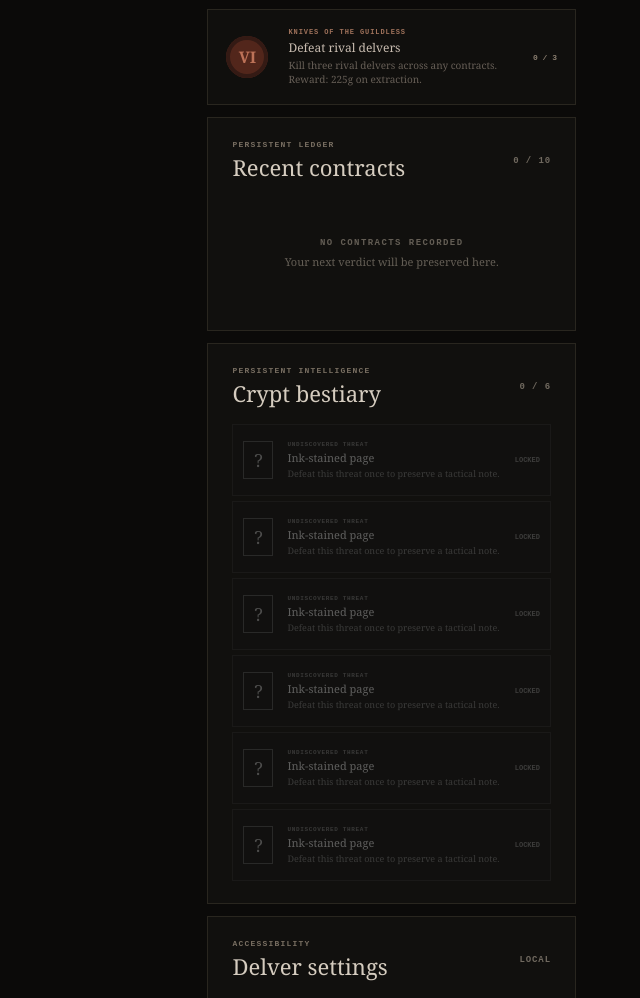
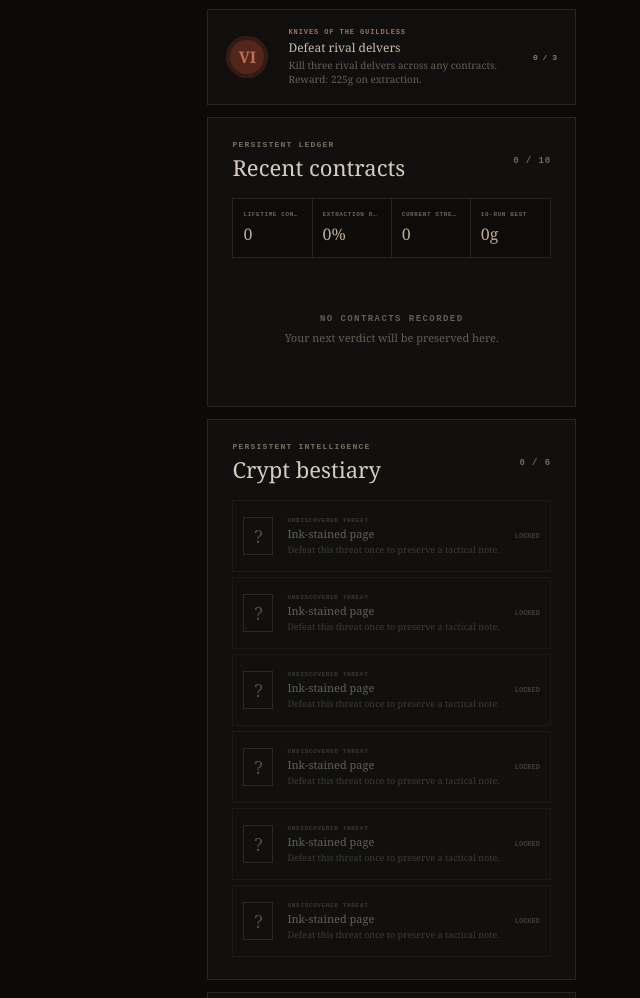
Before and after one commit to AES256Afro/DarkPix, a website built with Vite: page index.html in a window 1280 px wide. Shown: the part 2781-3779 px from the top of the page, without its empty margins (640-1280 px from the left). Built offline with nearby package versions, Linux system fonts and the light colour scheme.

Commit message:
Add contract record summary

```diff
--- a/src/game/profile.ts
+++ b/src/game/profile.ts
@@ -174,6 +174,33 @@ export function normalizeProfile(value: unknown): Profile {
 
 export function boneKillCount(profile: Pick<Profile, "threatKills">): number {
   return profile.threatKills.skeleton + profile.threatKills.crawler + profile.threatKills.mimic + profile.threatKills.warden;
+}
+
+export interface ContractRecordSummary {
+  totalContracts: number;
+  extractionRate: number;
+  currentExtractStreak: number;
+  recentBestGold: number;
+}
+
+export function contractRecordSummary(profile: Pick<Profile, "extracts" | "deaths" | "raidHistory">): ContractRecordSummary {
+  const extracts = nonnegativeInteger(profile.extracts, MAX_OUTCOME_COUNT);
+  const deaths = nonnegativeInteger(profile.deaths, MAX_OUTCOME_COUNT);
+  const totalContracts = extracts + deaths;
+  let currentExtractStreak = 0;
+  let recentBestGold = 0;
+  let streakOpen = true;
+  for (const entry of profile.raidHistory.slice(0, RAID_HISTORY_LIMIT)) {
+    if (streakOpen && entry.reason === "extracted") currentExtractStreak += 1;
+    else streakOpen = false;
+    recentBestGold = Math.max(recentBestGold, nonnegativeInteger(entry.goldDelta, MAX_GOLD));
+  }
+  return {
+    totalContracts,
+    extractionRate: totalContracts > 0 ? Math.round((extracts / totalContracts) * 100) : 0,
+    currentExtractStreak,
+    recentBestGold,
+  };
 }
 
 function boundedRaidThreatKills(result: RaidResult): Record<ThreatKind, number> {
--- a/src/main.ts
+++ b/src/main.ts
@@ -4,7 +4,7 @@ import { createSaveBackup, parseSaveBackup } from "./game/backup";
 import { BESTIARY, CLASSES, CLASS_ABILITIES, CLASS_PERKS, CRAFTING_RECIPES, MERCHANT_OFFERS, RARITY_COLOR, formatTime, levelForXp, merchantOfferUnlocked, progressionBonuses } from "./game/data";
 import { equippedPower, loadoutStats, saleNeedsConfirmation, sortStash, toggleEquippedItem } from "./game/loadout";
 import { loadPreferences, savePreferences } from "./game/preferences";
-import { BONE_BOUNTY_TARGET, RIVAL_BOUNTY_TARGET, beginRaidEscrow, boneKillCount, clearRaidEscrow, craftItem, createRaidEscrow, loadProfile, loadRaidEscrow, purchaseItem, raidXpBreakdown, saveProfile, sellStashItem, settleInterruptedRaid, settleRaid } from "./game/profile";
+import { BONE_BOUNTY_TARGET, RIVAL_BOUNTY_TARGET, beginRaidEscrow, boneKillCount, clearRaidEscrow, contractRecordSummary, craftItem, createRaidEscrow, loadProfile, loadRaidEscrow, purchaseItem, raidXpBreakdown, saveProfile, sellStashItem, settleInterruptedRaid, settleRaid } from "./game/profile";
 import { raidEntryStatus, raidRules } from "./game/raid";
 import type { DarkPixGame } from "./game/game";
 import type { ClassId, GamePreferences, Item, Profile, RaidMode, RaidResult } from "./game/types";
@@ -138,6 +138,7 @@ function renderLobby(): void {
   const previewStats = loadoutStats(previewLoadout);
   const packedVigor = equippedPower(previewLoadout, "armor") + previewStats.health;
   const boneKills = boneKillCount(profile);
+  const contractRecord = contractRecordSummary(profile);
   app.innerHTML = `
     <main class="lobby">
       <header class="lobby-header">
@@ -287,6 +288,12 @@ function renderLobby(): void {
             </section>
             <section class="journal-panel" aria-labelledby="journal-heading">
               <div class="panel-heading"><span><small>PERSISTENT LEDGER</small><strong id="journal-heading">Recent contracts</strong></span><b>${profile.raidHistory.length} / 10</b></div>
+              <div class="journal-summary" aria-label="Contract record summary">
+                <span><small>LIFETIME CONTRACTS</small><strong>${contractRecord.totalContracts}</strong></span>
+                <span><small>EXTRACTION RATE</small><strong>${contractRecord.extractionRate}%</strong></span>
+                <span><small>CURRENT STREAK</small><strong>${contractRecord.currentExtractStreak}</strong></span>
+                <span><small>10-RUN BEST</small><strong>${contractRecord.recentBestGold}g</strong></span>
+              </div>
               <div class="journal-list">
                 ${profile.raidHistory.length ? profile.raidHistory.map((entry) => {
                   const rules = raidRules(entry.raidMode);
--- a/src/style.css
+++ b/src/style.css
@@ -212,6 +212,11 @@ button:focus-visible, a:focus-visible { outline: 2px solid var(--cyan); outline-
 .contract-card p { margin: 3px 0 0; color: #675f57; font: 10px/1.35 Georgia, serif; }
 .contract-card > b { color: #8b7f70; font: 700 8px ui-monospace, monospace; }
 .journal-panel, .bestiary-panel { padding: 22px 24px; border: 1px solid #29261f; background: #11100e; }
+.journal-summary { display: grid; grid-template-columns: repeat(4, 1fr); margin-top: 16px; border: 1px solid #29251f; background: #0d0c0b; }
+.journal-summary span { display: flex; min-width: 0; padding: 12px 10px; flex-direction: column; border-right: 1px solid #29251f; }
+.journal-summary span:last-child { border-right: 0; }
+.journal-summary small { overflow: hidden; color: #6d655b; font: 700 6px ui-monospace, monospace; letter-spacing: .1em; text-overflow: ellipsis; white-space: nowrap; }
+.journal-summary strong { margin-top: 5px; color: #b9aa96; font: 16px Georgia, serif; }
 .journal-list { display: grid; gap: 5px; margin-top: 16px; }
 .journal-entry { display: grid; grid-template-columns: 34px minmax(0, 1fr) auto; min-height: 68px; padding: 10px; align-items: center; gap: 10px; border: 1px solid #28241e; background: #13110f; }
 .journal-entry > span { display: grid; width: 30px; height: 38px; place-items: center; border: 1px solid #4e4437; color: #a99883; font: 17px Georgia, serif; }
@@ -391,5 +396,5 @@ button:focus-visible, a:focus-visible { outline: 2px solid var(--cyan); outline-
 
 @media (max-width: 580px) {
   .lobby-header { height: 58px; padding: 0 18px; }.account-strip > span { display: none; }.brand strong { font-size: 14px; }.hero { min-height: 640px; }.hero-content { margin-top: 35px; }.hero h1 { font-size: 68px; }.hero-decree { max-width: 290px; font-size: 15px; }.lobby-body { padding-top: 50px; }.section-heading p { display: none; }.class-card { grid-template-columns: 55px 1fr; padding: 18px; }.class-rune { width: 40px; height: 52px; }.stash-item { grid-template-columns: 7px 1fr auto; }.item-value { display: none; }.risk-item, .sell-item { grid-row: 2; }.result-card { padding: 35px 20px; }.result-ledger { grid-template-columns: repeat(2, 1fr); }.result-metrics { grid-template-columns: repeat(2, 1fr); }.result-metrics span:nth-child(2) { border-right: 0; }.result-items { grid-template-columns: 1fr; }
-  .objective-panel { display: none; }.hud-top { grid-template-columns: 1fr; }.hud-bottom { grid-template-columns: 1fr; }.haul-panel { display: none; }.interaction-prompt { bottom: 125px; }.control-line { max-width: 290px; line-height: 1.6; }.lock-overlay { justify-content: flex-start; }.lock-overlay > strong { font-size: 24px; }.pause-ledger-summary { grid-template-columns: repeat(2, 1fr); }.pause-ledger-items { grid-template-columns: 1fr; }.lock-actions { width: min(310px, 88vw); flex-direction: column; }.lock-actions button { width: 100%; }
+  .journal-summary { grid-template-columns: repeat(2, 1fr); }.journal-summary span:nth-child(2) { border-right: 0; }.journal-summary span:nth-child(-n+2) { border-bottom: 1px solid #29251f; }.objective-panel { display: none; }.hud-top { grid-template-columns: 1fr; }.hud-bottom { grid-template-columns: 1fr; }.haul-panel { display: none; }.interaction-prompt { bottom: 125px; }.control-line { max-width: 290px; line-height: 1.6; }.lock-overlay { justify-content: flex-start; }.lock-overlay > strong { font-size: 24px; }.pause-ledger-summary { grid-template-columns: repeat(2, 1fr); }.pause-ledger-items { grid-template-columns: 1fr; }.lock-actions { width: min(310px, 88vw); flex-direction: column; }.lock-actions button { width: 100%; }
 }
```
Also changed, not shown: tests/profile.test.ts (+15 -1 lines), README.md.
